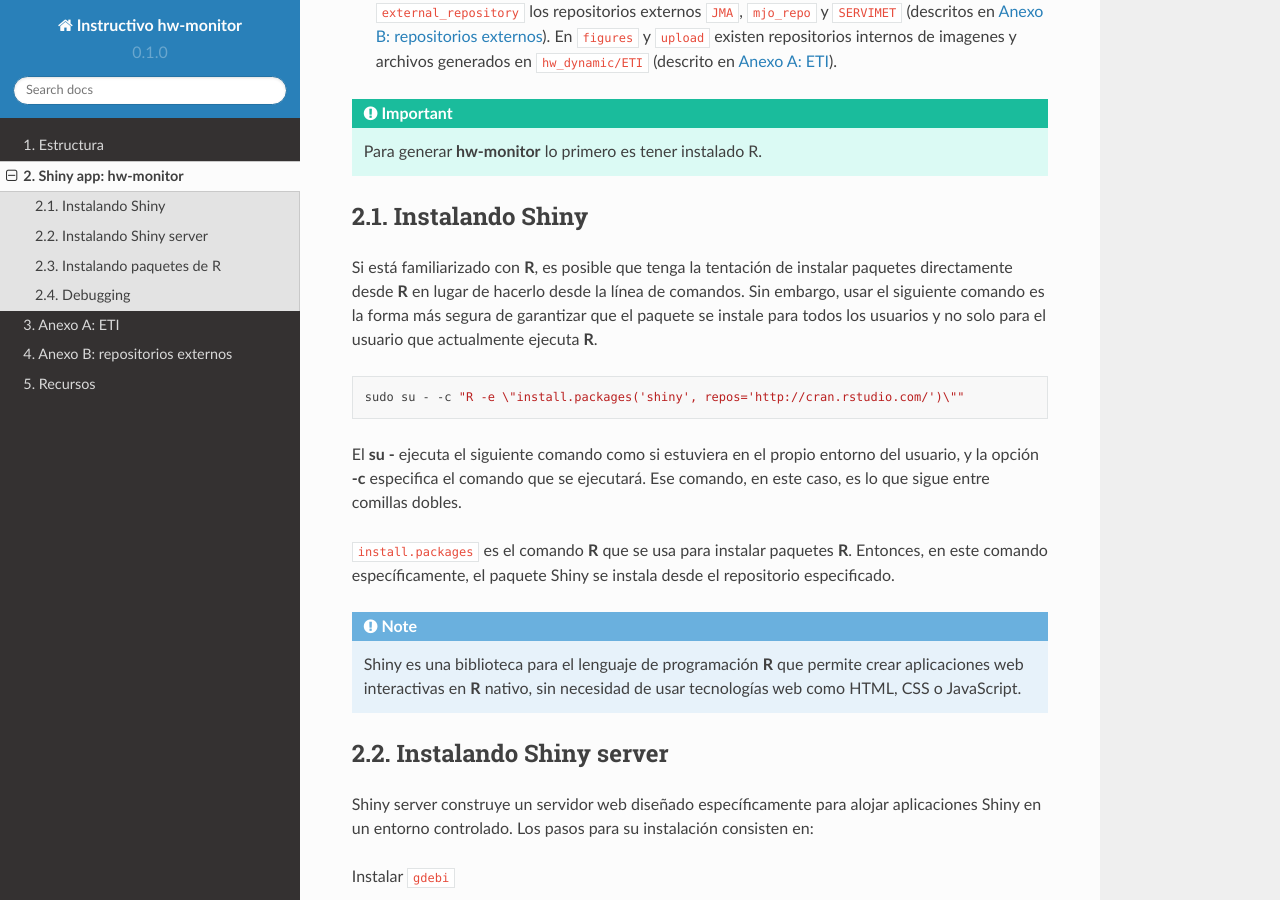
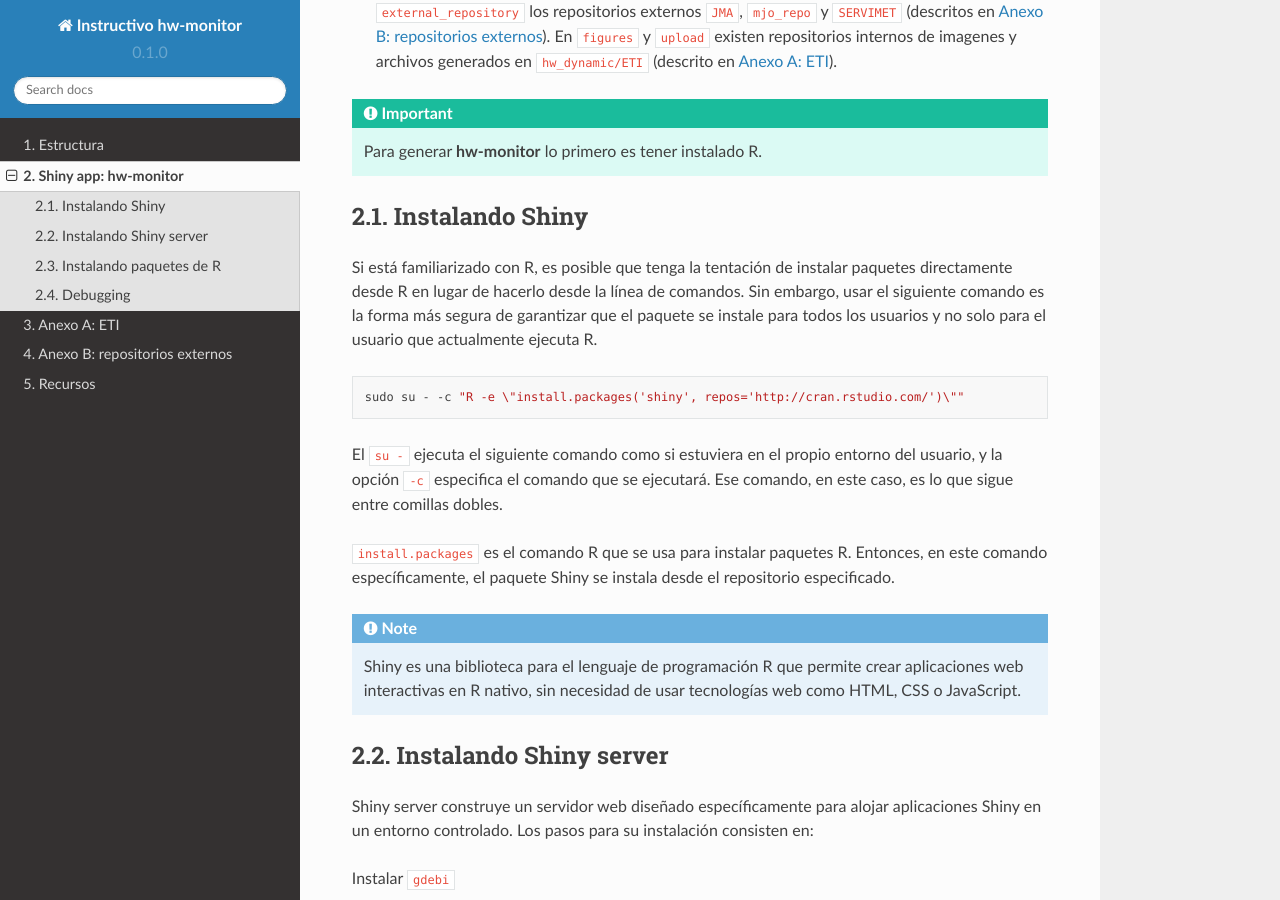
Before and after one commit to chsegura/rtd-tutorial, a Sphinx documentation site: the page built from docs/source/monitor.rst, in a window 1280 px wide and 900 px high, scrolled down 885 px. Built offline with Sphinx 7.4.7 and the Read the Docs theme 2.0.0, drawn with Linux system fonts in a browser that asks for light colours.

```diff
--- a/docs/source/monitor.rst
+++ b/docs/source/monitor.rst
@@ -40,18 +40,18 @@ Tenemos un directorio ``hw-monitor`` de nivel superior en el directorio principa
 Instalando Shiny
 ====
 
-Si está familiarizado con **R**, es posible que tenga la tentación de instalar paquetes directamente desde **R** en lugar de hacerlo desde la línea de comandos. Sin embargo, usar el siguiente comando es la forma más segura de garantizar que el paquete se instale para todos los usuarios y no solo para el usuario que actualmente ejecuta **R**.
+Si está familiarizado con R, es posible que tenga la tentación de instalar paquetes directamente desde R en lugar de hacerlo desde la línea de comandos. Sin embargo, usar el siguiente comando es la forma más segura de garantizar que el paquete se instale para todos los usuarios y no solo para el usuario que actualmente ejecuta R.
 
 .. code:: bash
 
    sudo su - -c "R -e \"install.packages('shiny', repos='http://cran.rstudio.com/')\""
 
-El **su -** ejecuta el siguiente comando como si estuviera en el propio entorno del usuario, y la opción **-c** especifica el comando que se ejecutará. Ese comando, en este caso, es lo que sigue entre comillas dobles.
+El ``su -`` ejecuta el siguiente comando como si estuviera en el propio entorno del usuario, y la opción ``-c`` especifica el comando que se ejecutará. Ese comando, en este caso, es lo que sigue entre comillas dobles.
 
-``install.packages`` es el comando **R** que se usa para instalar paquetes **R**. Entonces, en este comando específicamente, el paquete Shiny se instala desde el repositorio especificado.
+``install.packages`` es el comando R que se usa para instalar paquetes R. Entonces, en este comando específicamente, el paquete Shiny se instala desde el repositorio especificado.
 
 .. note::
-   Shiny es una biblioteca para el lenguaje de programación **R** que permite crear aplicaciones web interactivas  en **R** nativo, sin necesidad de usar tecnologías web como HTML, CSS o JavaScript.
+   Shiny es una biblioteca para el lenguaje de programación R que permite crear aplicaciones web interactivas en R nativo, sin necesidad de usar tecnologías web como HTML, CSS o JavaScript.
 
 Instalando Shiny server
 ====
```
